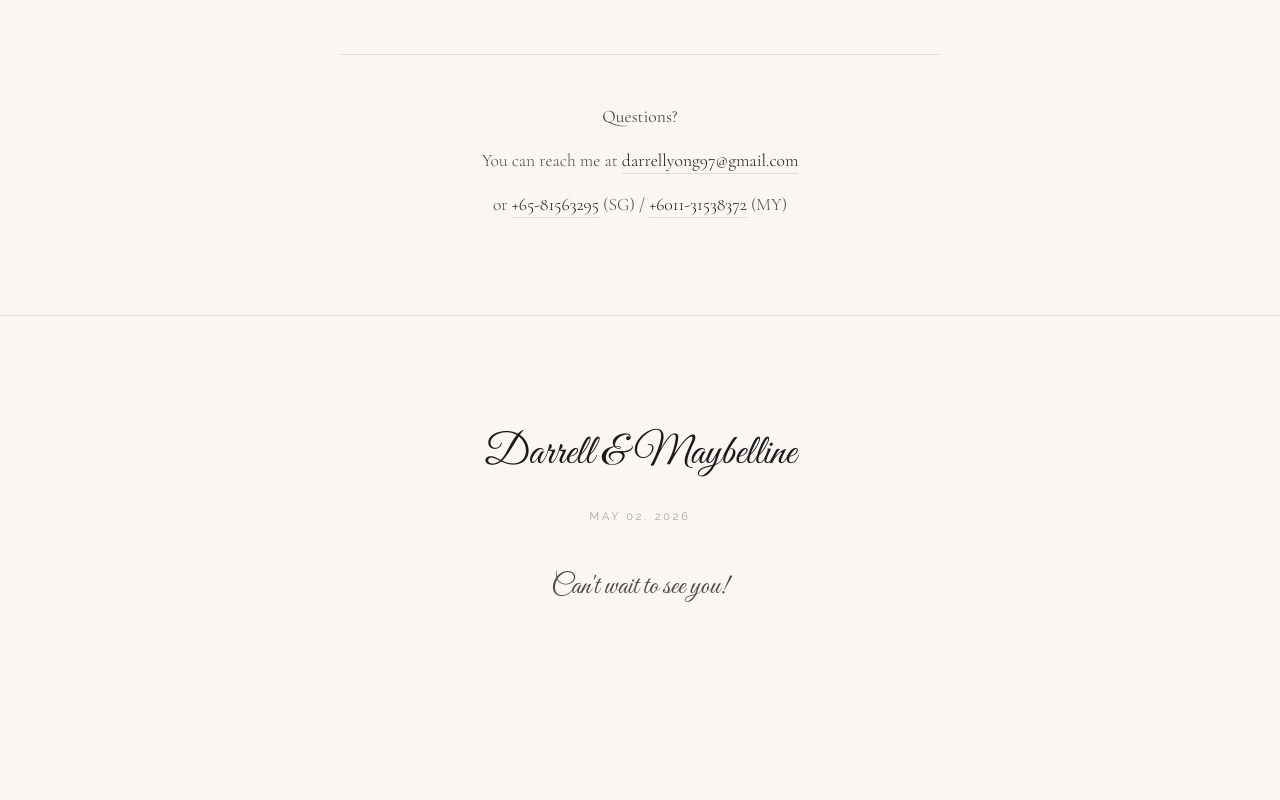
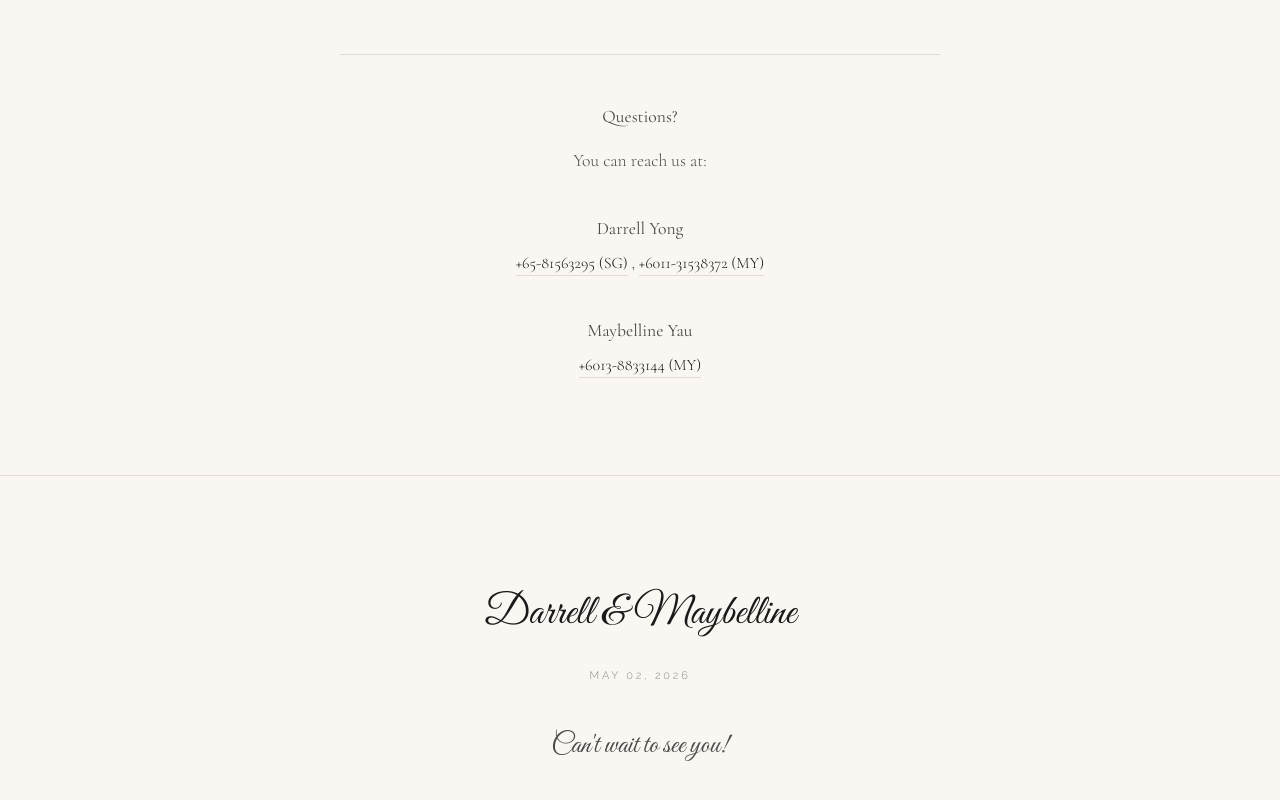
Before and after one commit to FidHackU/WeddingApp, a React (Vite) app in the folder WeddingReact/: page /rsvp in a window 1280 px wide. Shown: the part 1161-1961 px from the top of the page. Before the commit the page ends 1873 px from the top, so only its background shows below. Built offline with nearby package versions, Linux system fonts and the light colour scheme.

Commit message:
Update QnA with Hotel details, refine Dress code, and update RSVP contacts

```diff
--- a/WeddingReact/src/pages/QnA.tsx
+++ b/WeddingReact/src/pages/QnA.tsx
@@ -24,16 +24,22 @@ export function QnA() {
                     </div>
 
                     <div className="qna-item">
-                        <h3 className="qna-question">Can I bring a date?</h3>
+                        <h3 className="qna-question">Can I bring an additional guest?</h3>
                         <p className="qna-answer">
-                            Please check your invite for your +1! Thank you for your kind understanding.
+                            Due to limited seating, each invitation is limited to the number of guests stated on the invitation. Thank you for your kind understanding.
                         </p>
                     </div>
 
                     <div className="qna-item">
                         <h3 className="qna-question">What should I wear?</h3>
                         <p className="qna-answer">
-                            Semi-formal. We also have a theme (Old Money Rich Style) and would love for you to join us by wearing shades of olive/mint green and cream, but of course, it’s entirely your choice—wear whatever makes you feel your best!
+                            <strong>Semi-formal/Formal.</strong>
+                            <br /><br />
+                            <strong>Church Ceremony:</strong> Please dress modestly and appropriately. We have a theme colour and would love for you to join us. Any shades of Green and Cream are welcome.
+                            <br /><br />
+                            <strong>Hotel Reception:</strong> The Theme is Old Money Rich styles or Traditional Kadazan Attire.
+                            <br /><br />
+                            But it’s entirely your choice! Most importantly, wear whatever makes you feel your best!
                         </p>
                     </div>
 
@@ -41,6 +47,13 @@ export function QnA() {
                         <h3 className="qna-question">Is it okay to take pictures with our phones and cameras during the wedding?</h3>
                         <p className="qna-answer">
                             Yes! We would love for you to take photos and share them with us. However, do give way for our official photographer and videographer.
+                        </p>
+                    </div>
+
+                    <div className="qna-item">
+                        <h3 className="qna-question">Do you have hotel accommodations?</h3>
+                        <p className="qna-answer">
+                            Yes! Hilton Hotel is offering special discounted rates for all our guests. If you need a room, please reach out to us directly. (Before 31st Jan 2026)
                         </p>
                     </div>
 
--- a/WeddingReact/src/pages/RSVP.css
+++ b/WeddingReact/src/pages/RSVP.css
@@ -268,3 +268,21 @@
     color: var(--color-accent);
     border-bottom-color: var(--color-accent);
 }
+
+.contact-person {
+    margin-top: 1.5rem;
+}
+
+.contact-name {
+    font-family: var(--font-serif);
+    font-size: 1.2rem;
+    color: var(--color-text);
+    margin-bottom: 0.5rem !important;
+    font-weight: 500;
+}
+
+.contact-links {
+    font-family: var(--font-serif);
+    font-size: 1rem !important;
+    color: var(--color-text-light);
+}
--- a/WeddingReact/src/pages/RSVP.tsx
+++ b/WeddingReact/src/pages/RSVP.tsx
@@ -17,7 +17,6 @@ export function RSVP() {
         name: '',
         email: '',
         phone: '',
-        dietaryRestrictions: '',
         songRequest: ''
     });
 
@@ -213,15 +212,7 @@ export function RSVP() {
                                         </div>
                                     )}
 
-                                    <div className="form-group">
-                                        <label className="form-label">Dietary Restrictions</label>
-                                        <textarea
-                                            className="form-textarea"
-                                            placeholder="Please let us know of any dietary restrictions or allergies..."
-                                            value={formData.dietaryRestrictions}
-                                            onChange={(e) => handleInputChange('dietaryRestrictions', e.target.value)}
-                                        />
-                                    </div>
+
 
                                     <div className="form-group">
                                         <label className="form-label">Song Request</label>
@@ -241,8 +232,23 @@ export function RSVP() {
 
                             <div className="organizer-contact">
                                 <p className="contact-heading">Questions?</p>
-                                <p>You can reach me at <a href="mailto:darrellyong97@gmail.com">darrellyong97@gmail.com</a></p>
-                                <p>or <a href="tel:+6581563295">+65-81563295</a> (SG) / <a href="tel:+601131538372">+6011-31538372</a> (MY)</p>
+                                <p>You can reach us at:</p>
+
+                                <div className="contact-person">
+                                    <p className="contact-name">Darrell Yong</p>
+                                    <p className="contact-links">
+                                        <a href="https://wa.me/6581563295" target="_blank" rel="noopener noreferrer">+65-81563295 (SG)</a>
+                                        {' , '}
+                                        <a href="https://wa.me/601131538372" target="_blank" rel="noopener noreferrer">+6011-31538372 (MY)</a>
+                                    </p>
+                                </div>
+
+                                <div className="contact-person">
+                                    <p className="contact-name">Maybelline Yau</p>
+                                    <p className="contact-links">
+                                        <a href="https://wa.me/60138833144" target="_blank" rel="noopener noreferrer">+6013-8833144 (MY)</a>
+                                    </p>
+                                </div>
                             </div>
                         </form>
                     ) : (
```
